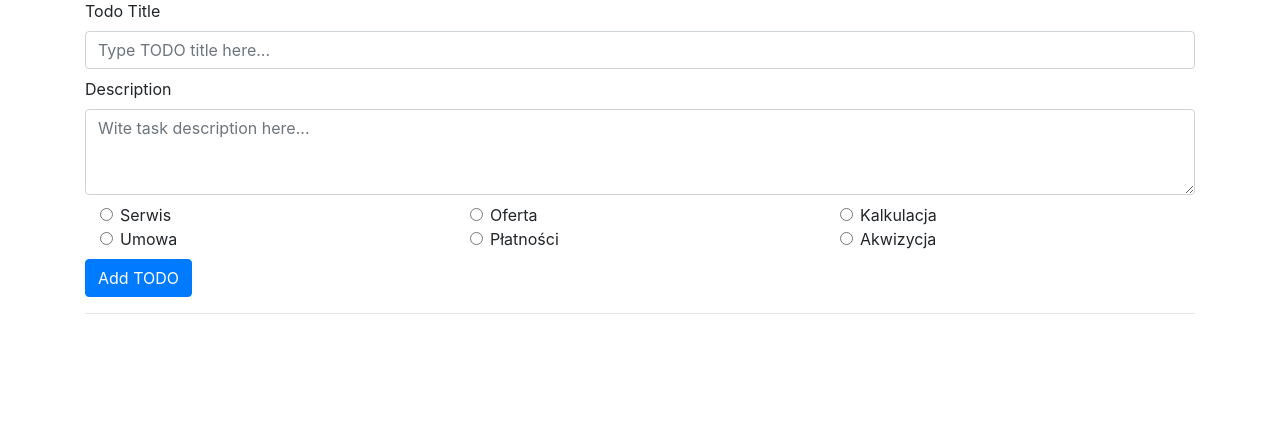
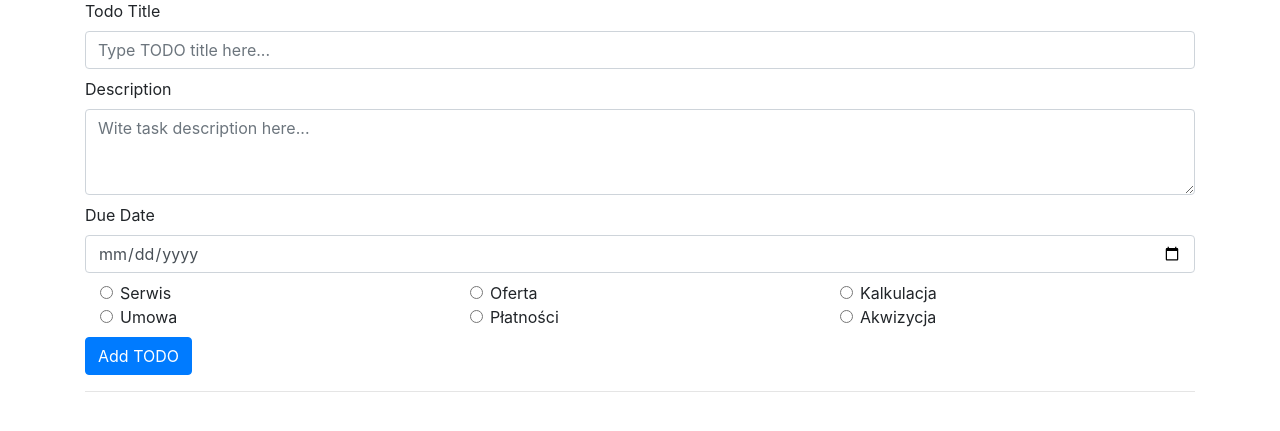
Before and after one commit to michaltyczynski1993/CustomersTaskSystem, a Flask app: page /todo in a window 1280 px wide. Shown: the part 146-577 px from the top of the page. Run offline with Flask 2, Linux system fonts and the light colour scheme; data that the repository does not hold is empty.

Commit message:
implemented functionality for showing dateTime on web

```diff
--- a/app.py
+++ b/app.py
@@ -54,7 +54,8 @@ def add():
     title = request.form.get('title')
     description = request.form.get('description')
     category = request.form.get('category')
-    new_todo = Todo(title=title, description=description, category=category, complete=False)
+    due_date = request.form.get('date')
+    new_todo = Todo(title=title, description=description, category=category, date=due_date, complete=False)
     db.session.add(new_todo)
     db.session.commit()
     return redirect(url_for('todo'))
--- a/templates/todo.html
+++ b/templates/todo.html
@@ -26,6 +26,10 @@
       <label for="task-description" class="form-label">Description</label>
       <textarea class="form-control" name="description" id="task-description" rows="3"
         placeholder="Wite task description here..."></textarea>
+    </div>
+    <div class="mb-2">
+      <label for="due-date" class="form-label">Due Date</label>
+      <input type="date" class="form-control" id="due-date" name="date">
     </div>
 
     <div class="container">
@@ -93,7 +97,7 @@
                   <span class="badge badge-secondary">Not Complete</span>
                   {% else %}
                   <span class="badge badge-success">Completed</span>
-                  {% endif %}
+                  {% endif %} | {{todo.date}}
                 </p>
                 <hr>
                 <p>{{todo.description}}</p>
```
